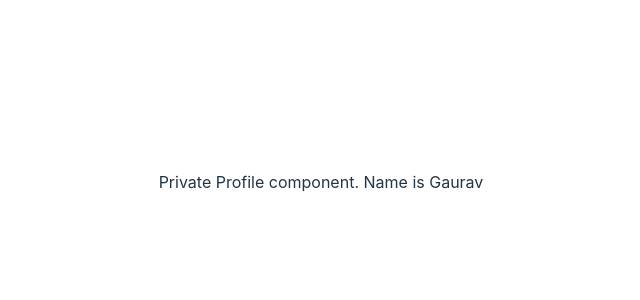
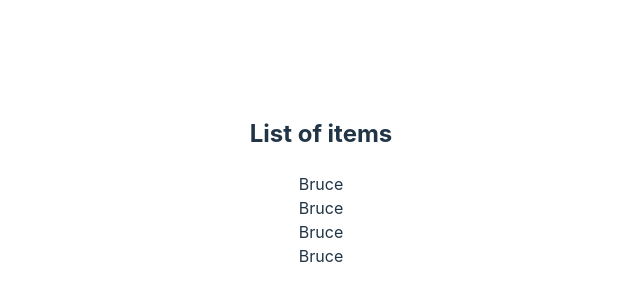
Before and after one commit to gauravkharel/retype, a React (Vite) app: page / in a window 1280 px wide. Shown: the part 218-518 px from the top of the page, without its empty margins (319-959 px from the left). Built offline with nearby package versions, Linux system fonts and the light colour scheme.

Commit message:
Generic Props

```diff
--- a/src/App.tsx
+++ b/src/App.tsx
@@ -1,11 +1,42 @@
 import './App.css'
-import { Private } from './components/auth/Private'
-import { Profile } from './components/auth/Profile'
+import { List } from './components/generics/List'
 function App() {
 
   return (
       <div className='App'>
-        <Private isLoggedIn={true} component={Profile} />
+        {/* <List
+          items={['Batman', 'Superman', 'Wonder Woman']}
+          onClick={(item) => console.log(item)}
+        />
+        <List
+          items={[1,2,3]}
+          onClick={(item) => console.log(item)}
+        /> */}
+        <List
+          items={[
+            {
+              id:1,
+              first: 'Bruce',
+              last: 'Wayne'
+            },
+            {
+              id:2,
+              first: 'Bruce',
+              last: 'Wayne'
+            },
+            {
+              id:3,
+              first: 'Bruce',
+              last: 'Wayne'
+            },
+            {
+              id:4,
+              first: 'Bruce',
+              last: 'Wayne'
+            },
+          ]}
+          onClick={(item) => console.log(item)}
+        />
       </div>
   )
 }
--- /dev/null
+++ b/src/components/generics/List.tsx
@@ -0,0 +1,19 @@
+type ListProps<T> = {
+    items: T[]
+    onClick: (value: T) => void
+}
+
+export const List = <T extends {id: number}>({items, onClick}: ListProps<T>) => {
+    return (
+        <div>
+            <h2>List of items</h2>
+            {items.map((item) => {
+                return (
+                    <div key={item.id} onClick={() => onClick(item)}>
+                        {item.first}
+                    </div>
+                )
+            })}
+        </div>
+    )
+}
```
